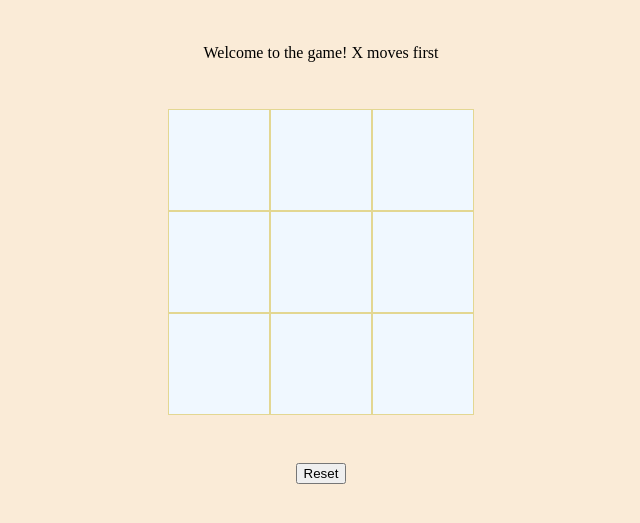
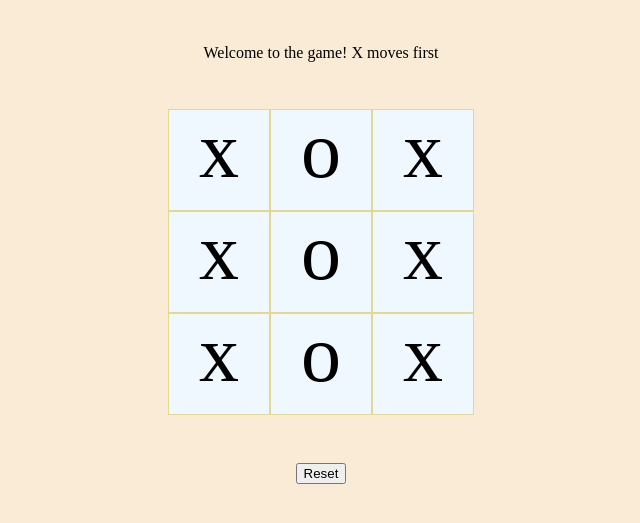
Before and after one commit to githubchief/tic-tack-toe, a plain HTML site: page index.html in a window 1280 px wide. Shown: the part 131-654 px from the top of the page, without its empty margins (319-959 px from the left). Drawn offline with Linux system fonts and the light colour scheme.

Commit message:
add drawGameBoard functionality

```diff
--- a/index.html
+++ b/index.html
@@ -13,15 +13,15 @@
     <div class="container">
         <div class="gameStatus"> Welcome to the game! X moves first </div>
         <div class = "gameBoard">
-            <div class = "cell 1"></div>
-            <div class = "cell 2"></div>
-            <div class = "cell 3"></div>
-            <div class = "cell 4"></div>
-            <div class = "cell 5"></div>
-            <div class = "cell 6"></div>
-            <div class = "cell 7"></div>
-            <div class = "cell 8"></div>
-            <div class = "cell 9"></div>
+            <div class = "cell 1" id="cell1"></div>
+            <div class = "cell 2" id="cell2"></div>
+            <div class = "cell 3" id="cell3"></div>
+            <div class = "cell 4" id="cell4"></div>
+            <div class = "cell 5" id="cell5"></div>
+            <div class = "cell 6" id="cell6"></div>
+            <div class = "cell 7" id="cell7"></div>
+            <div class = "cell 8" id="cell8"></div>
+            <div class = "cell 9" id="cell9"></div>
         </div>
         <div class="resetButton">
             <button>Reset</button>
--- a/main.js
+++ b/main.js
@@ -0,0 +1,49 @@
+//module for the game board
+
+const gameBoard = (
+    ()=> {
+
+        let gameArr = ["x", "o", "x",
+                        "x", "o", "x",
+                        "x", "o", "x"];
+
+
+        const drawGameBoard = () => {
+
+            let draw = document.querySelectorAll(".cell")
+
+            draw.forEach((cell, id, className) => {
+
+                id = cell.getAttribute("id");
+                className = cell.getAttribute("class");
+                id=id.charAt(id.length-1);
+                cell.innerHTML = `${gameArr[id-1]}`;
+
+            });
+
+        };
+
+        const updateGameBoard = () => {
+
+        };
+
+        const isGameOver = () => {
+
+        };
+
+        const reset = () => {
+
+        };
+
+        return {updateGameBoard, drawGameBoard, reset, isGameOver};
+
+    }
+
+) ();
+
+gameBoard.drawGameBoard();
+const player = () => {
+
+
+
+};
--- a/style.css
+++ b/style.css
@@ -79,5 +79,6 @@ h1 {
     height: 100px;
     background-color: aliceblue;
     border: solid 1px rgb(227, 215, 146);
-
+    font-size: 5rem;
+    font-weight: 100;
 }
```
